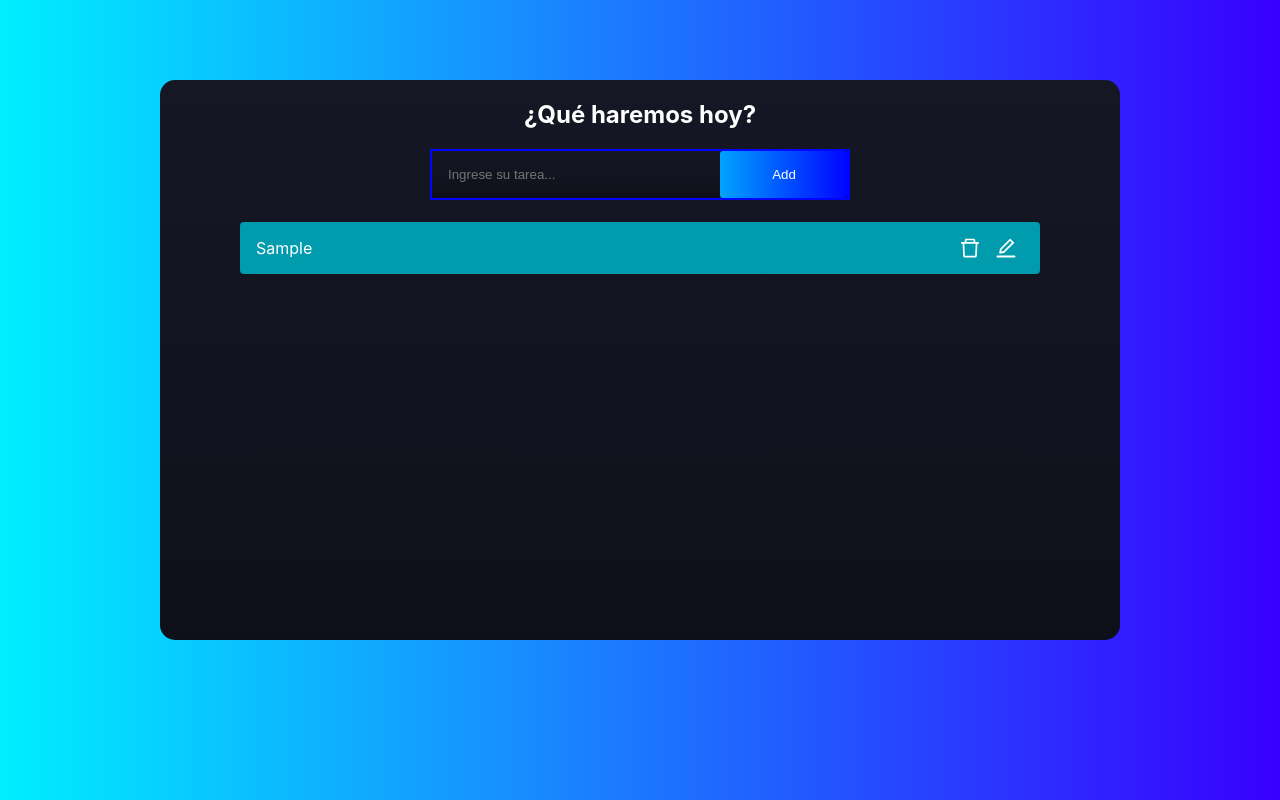
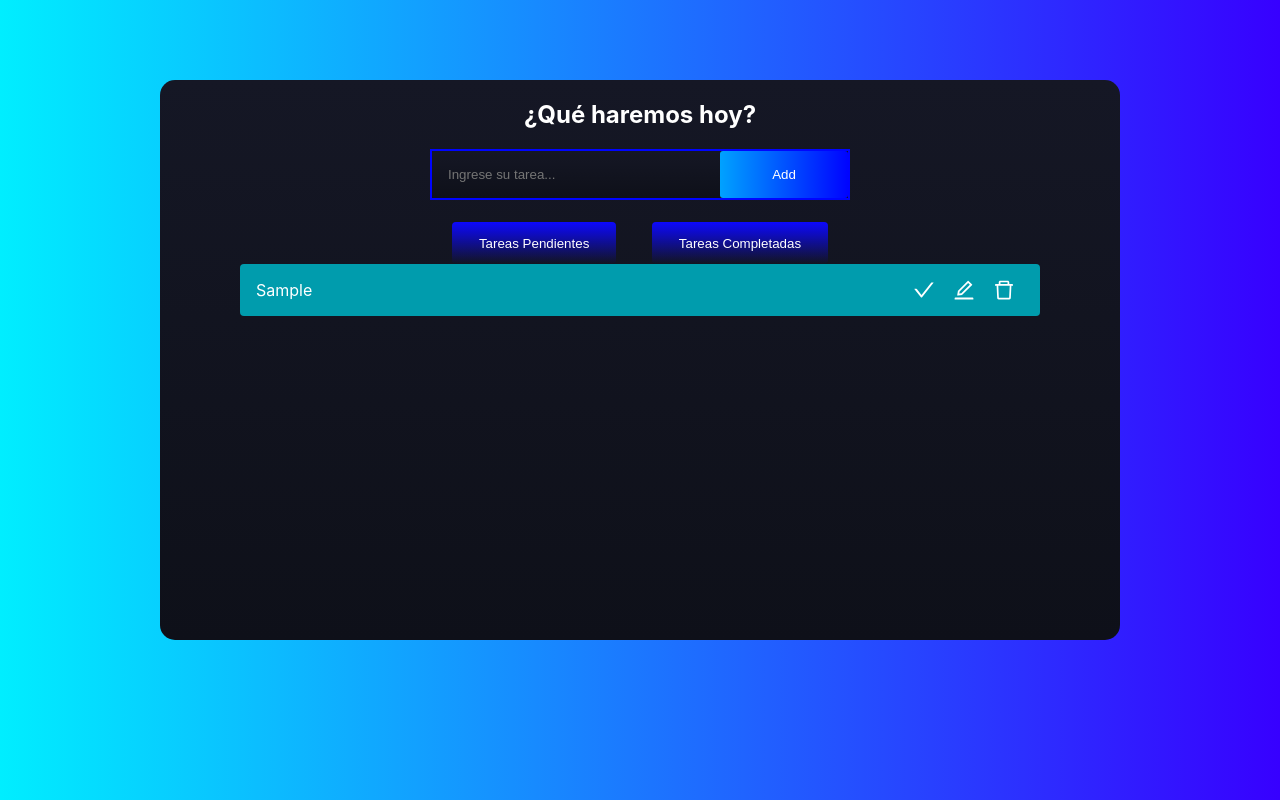
Before and after one commit to JeimarD/ToDoList, a React (Create React App) app: page / in a window 1280 px wide. Both pictures are taken after typing "Sample" into the empty fields and a click on the button "Add". Built offline with nearby package versions, Linux system fonts and the light colour scheme.

Commit message:
Agregada seccion 'tareas completadas', añadida la funcionalidad de el componente ToDoCompleted, agregado estilos

```diff
--- a/src/App.css
+++ b/src/App.css
@@ -61,7 +61,7 @@
 .acciones {
   font-size: 1.5em;
   display: flex;
-  width: 3em;
+  width: 5em;
   justify-content: space-around;
 }
 
@@ -79,5 +79,24 @@
 }
 
 .editTask::placeholder {
-  color: rgb(221, 221, 221)
+  color: rgb(221, 221, 221);
 }
+
+.toDoOptions {
+  display: flex;
+  width: 28em;
+  justify-content: space-evenly;
+}
+
+.toDoOptions > * {
+  background: linear-gradient(to bottom, #0d09ff, #23e50000);
+  outline: none;
+  border: none;
+  padding: 1em 2em 1em 2em;
+  color: white;
+  border-radius: 4px;
+}
+
+.toDoOptions > *:hover {
+  cursor: pointer;
+}
--- /dev/null
+++ b/src/components/ToDoCompleted.jsx
@@ -0,0 +1,22 @@
+import React from "react";
+import { AiOutlineDelete } from "react-icons/ai";
+
+const ToDoCompleted = ({ checked, handleRemoveChecked }) => {
+  return (
+    <>
+      {checked.map((el, i) => (
+        <div className="tareas" key={el.id}>
+          <p>{el.tarea}</p>
+          <div className="acciones">
+            <AiOutlineDelete
+              id="eliminar"
+              onClick={() => handleRemoveChecked(el.tarea)}
+            />
+          </div>
+        </div>
+      ))}
+    </>
+  );
+};
+
+export default ToDoCompleted;
--- a/src/components/ToDoContainer.jsx
+++ b/src/components/ToDoContainer.jsx
@@ -1,4 +1,5 @@
 import React, { useRef, useState } from "react";
+import ToDoCompleted from "./ToDoCompleted";
 import ToDoTasks from "./ToDoTasks";
 import { v4 as uuidv4 } from "uuid";
 
@@ -7,7 +8,9 @@ const ToDoContainer = () => {
   const [isEditing, setIsEditing] = useState(false);
   const [tasks, setTasks] = useState("");
   const [list, setList] = useState([]);
+  const [checked, setChecked] = useState([]);
   const [selectedTask, setSelectedTask] = useState("");
+  const [section, setSection] = useState(true);
 
   const handleChange = (e) => {
     setTasks(e.target.value);
@@ -16,7 +19,6 @@ const ToDoContainer = () => {
   const addTask = (e) => {
     e.preventDefault();
     if (tasks.length === 0) return null;
-    let num = 0;
     const newTask = { tarea: tasks, id: uuidv4() };
     setList([...list, newTask]);
     setTasks("");
@@ -26,6 +28,11 @@ const ToDoContainer = () => {
 
   const handleRemove = (taskName) => {
     setList(list.filter((task) => task.tarea !== taskName));
+  };
+
+  const handleRemoveChecked = (taskDeleted) => {
+    console.log(taskDeleted);
+    setChecked(checked.filter((el) => el.tarea !== taskDeleted));
   };
 
   const handleEdit = (el, i) => {
@@ -48,6 +55,21 @@ const ToDoContainer = () => {
     setTasks("");
   };
 
+  const handleSection = (e) => {
+    if (e.target.id === "tareasp") {
+      setSection(true);
+    } else if (e.target.id === "tareasc") {
+      setSection(false);
+    }
+  };
+
+  const handleCheck = (el) => {
+    console.log(el);
+    const newChecked = { tarea: el, id: uuidv4() };
+    setChecked([...checked, newChecked]);
+    setList(list.filter((task) => task.tarea !== el));
+  };
+
   return (
     <div className="todocontainer">
       <h2>¿Qué haremos hoy?</h2>
@@ -63,6 +85,15 @@ const ToDoContainer = () => {
           Add
         </button>
       </div>
+      <div className="toDoOptions">
+        <button id="tareasp" onClick={handleSection}>
+          Tareas Pendientes
+        </button>
+        <button id="tareasc" onClick={handleSection}>
+          Tareas Completadas
+        </button>
+      </div>
+      {section ? (
         <ToDoTasks
           handleRemove={handleRemove}
           list={list}
@@ -71,7 +102,14 @@ const ToDoContainer = () => {
           editTask={editTask}
           handleChange={handleChange}
           selectedTask={selectedTask}
+          handleCheck={handleCheck}
         />
+      ) : (
+        <ToDoCompleted
+          checked={checked}
+          handleRemoveChecked={handleRemoveChecked}
+        />
+      )}
     </div>
   );
 };
--- a/src/components/ToDoTasks.jsx
+++ b/src/components/ToDoTasks.jsx
@@ -9,6 +9,7 @@ const ToDoTasks = ({
   editTask,
   handleChange,
   selectedTask,
+  handleCheck,
 }) => {
   return (
     <>
@@ -38,13 +39,14 @@ const ToDoTasks = ({
             <div className="tareas" key={el.id}>
               <p>{el.tarea}</p>
               <div className="acciones">
+                <AiOutlineCheck onClick={() => handleCheck(el.tarea)} />
+                <AiOutlineEdit
+                  id="editar"
+                  onClick={() => handleEdit(el.tarea, i)}
+                />
                 <AiOutlineDelete
                   id="eliminar"
                   onClick={() => handleRemove(el.tarea)}
-                />
-                <AiOutlineEdit
-                  id="editar"
-                  onClick={() => handleEdit(el.tarea, i)}
                 />
               </div>
             </div>
```
Lines whose indentation alone changed are shown as unchanged.
